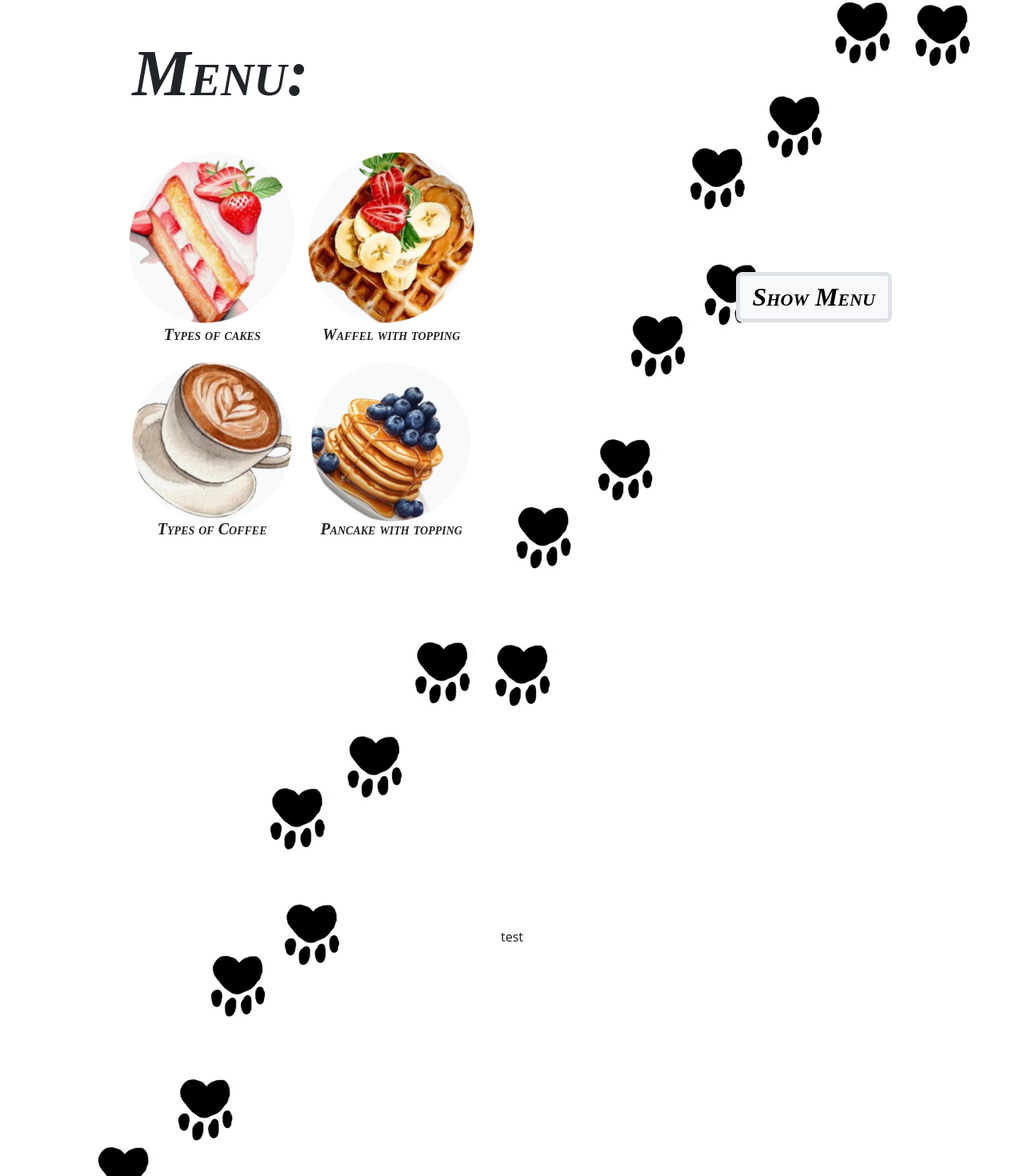
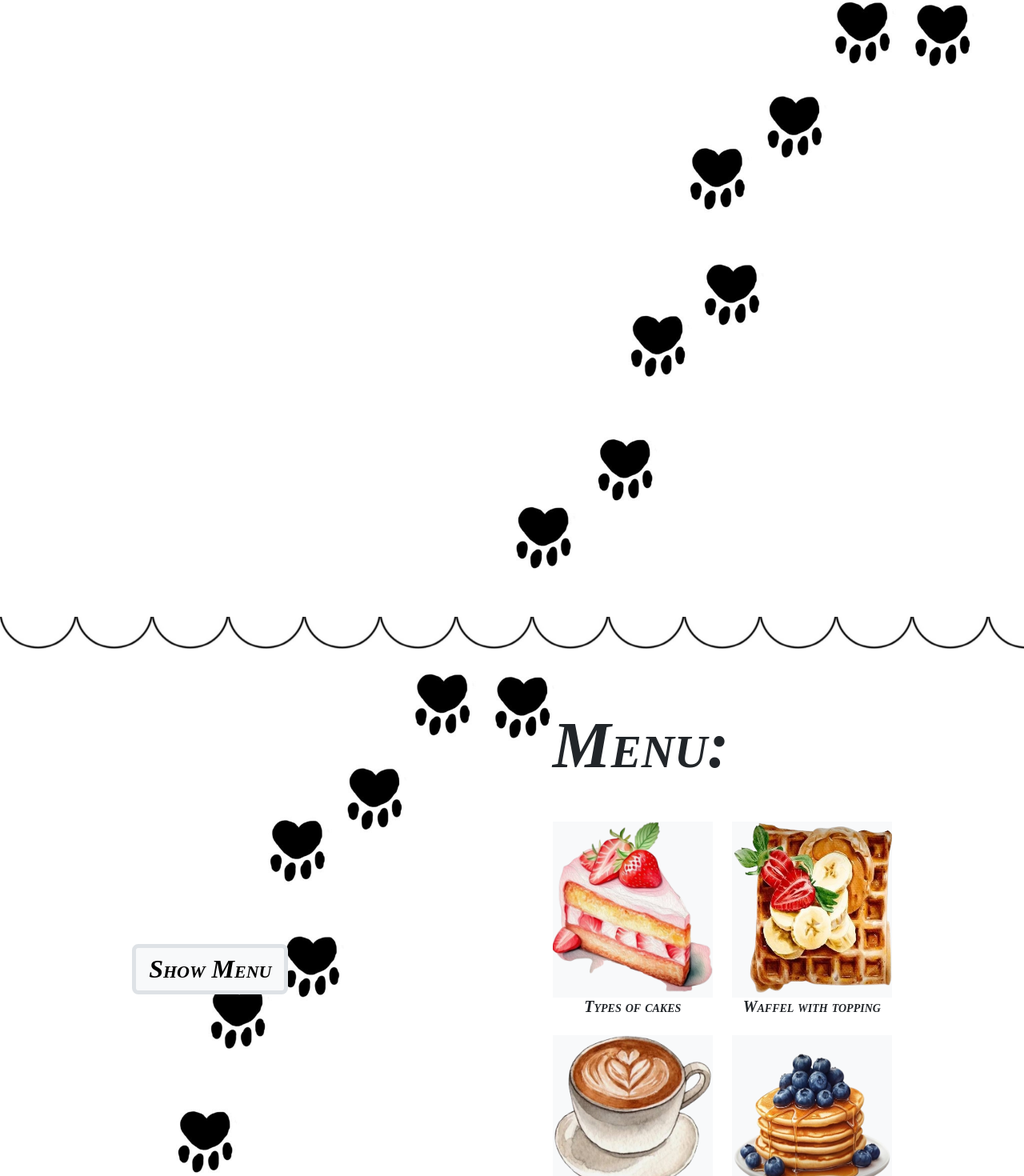
Before and after one commit to Yasaman-Behnam-Malekzadeh/cat-cafe, a React (Create React App) app: page / in a window 1280 px wide. Shown: the part 829-2299 px from the top of the page at 80% size. Built offline with nearby package versions, Linux system fonts and the light colour scheme.

Commit message:
change Menu section with Fun facts section

```diff
--- a/src/App.js
+++ b/src/App.js
@@ -1,13 +1,13 @@
-import Contact from './components/Contact';
-import Home from './components/Home';
-import Menu from './components/Menu';
+import FunFacts from "./components/FunFacts";
+import Home from "./components/Home";
+import Menu from "./components/Menu";
 
 function App() {
   return (
     <div className="App">
-      <Home/>
-      <Menu/>
-      <Contact/>
+      <Home />
+      <FunFacts />
+      <Menu />
     </div>
   );
 }
--- a/src/components/Contact.js
+++ b/src/components/FunFacts.js
@@ -1,20 +1,20 @@
 import bgMenu from "../images/bg-menu.jpeg";
 
-function Contact() {
+function FunFacts() {
   return (
     <div
-      className="menu d-flex justify-content-around align-items-center"
+      className="fun-facts"
       style={{
         backgroundImage: `url(${bgMenu})`,
         backgroundSize: "contain",
         backgroundRepeat: "no-repeat",
-        backgroundPosition: "center left",
+        backgroundPosition: "center right",
         height: "100vh",
       }}
     >
-      test
+      test testtest
     </div>
   );
 }
 
-export default Contact;
+export default FunFacts;
--- a/src/components/Home.js
+++ b/src/components/Home.js
@@ -8,7 +8,7 @@ import sixthCat from "../images/6.jpg";
 import bgWidth from "../images/bg-width.jpeg";
 import cloud from "../images/cloud.jpeg";
 
-import React, { useState, useEffect } from "react";
+import React, { useState } from "react";
 
 function Home() {
   const [showMewo, setShowMewo] = useState(false);
--- a/src/components/Menu.js
+++ b/src/components/Menu.js
@@ -1,114 +1,37 @@
-import React, { useEffect, useRef } from "react";
+import React from "react";
 import bgMenu from "../images/bg-menu.jpeg";
 import cake from "../images/cake.png";
 import wafel from "../images/waffel.png";
 import capochino from "../images/copochino.png";
 import pancake from "../images/pancake.png";
+import bgWidth from "../images/bg-width-opp.jpeg";
 
 function Menu() {
-  const imageRefs = useRef([]);
+  return (
+    <div>
+      {/* Top Stripe (bgWidth) */}
+      <div
+        style={{
+          backgroundImage: `url(${bgWidth})`,
+          height: "40px",
+          width: "100%",
+          backgroundSize: "contain",
+          backgroundRepeat: "repeat-x",
+        }}
+      />
 
-  useEffect(() => {
-    let lastScrollY = window.scrollY;
-
-    function handleScroll() {
-      const currentScrollY = window.scrollY;
-      const isScrollingDown = currentScrollY > lastScrollY;
-      const direction = isScrollingDown ? 1 : -1;
-
-      imageRefs.current.forEach((img) => {
-        if (img) {
-          img.style.transition = "transform 3s ease-in-out";
-          img.style.transform = `rotate(${direction * 360}deg)`;
-
-          setTimeout(() => {
-            img.style.transform = "rotate(0deg)";
-          }, 3000);
-        }
-      });
-
-      lastScrollY = currentScrollY;
-    }
-
-    window.addEventListener("scroll", handleScroll);
-    return () => window.removeEventListener("scroll", handleScroll);
-  }, []);
-
-  const setRef = (el, index) => {
-    imageRefs.current[index] = el;
-  };
-
-  return (
+      {/* Main Menu Section */}
       <div
         className="menu d-flex justify-content-around align-items-center"
         style={{
           backgroundImage: `url(${bgMenu})`,
           backgroundSize: "contain",
           backgroundRepeat: "no-repeat",
-        backgroundPosition: "center right",
+          backgroundPosition: "center left",
           height: "100vh",
         }}
       >
-      <div>
-        <h1
-          className="mb-5"
-          style={{ font: "italic small-caps bold 82px cursive" }}
-        >
-          Menu:
-        </h1>
-        <div className="row mb-4">
-          <div className="d-flex flex-column align-items-center col">
-            <img
-              src={cake}
-              ref={(el) => setRef(el, 0)}
-              className="col rounded-circle bg-light"
-              height="200px"
-              width="200px"
-              alt="cake"
-              style={{ cursor: "pointer" }}
-            />
-            <span style={{ font: "italic small-caps bold 20px cursive" }}>Types of cakes</span>
-          </div>
-          <div  className="d-flex flex-column align-items-center col">
-            <img
-              src={wafel}
-              ref={(el) => setRef(el, 1)}
-              className="col rounded-circle bg-light"
-              height="200px"
-              width="200px"
-              alt="wafel"
-              style={{ cursor: "pointer" }}
-            />
-            <span style={{ font: "italic small-caps bold 20px cursive" }}>Waffel with topping</span>
-          </div>
-        </div>
-        <div className="row mb-4">
-          <div  className="d-flex flex-column align-items-center col">
-            <img
-              src={capochino}
-              ref={(el) => setRef(el, 2)}
-              className="col rounded-circle bg-light"
-              height="200px"
-              width="200px"
-              alt="capochino"
-              style={{ cursor: "pointer" }}
-            />
-            <span style={{ font: "italic small-caps bold 20px cursive" }}>Types of Coffee</span>
-          </div>
-          <div  className="d-flex flex-column align-items-center col">
-            <img
-              src={pancake}
-              ref={(el) => setRef(el, 3)}
-              className="col rounded-circle bg-light"
-              height="200px"
-              width="200px"
-              alt="pancake"
-              style={{ cursor: "pointer" }}
-            />
-            <span style={{ font: "italic small-caps bold 20px cursive" }}>Pancake with topping</span>
-          </div>
-        </div>
-      </div>
+        {/* Button moved to left */}
         <div>
           <a
             href="#"
@@ -118,6 +41,75 @@ function Menu() {
             Show Menu
           </a>
         </div>
+
+        {/* Images moved to right */}
+        <div>
+          <h1
+            className="mb-5"
+            style={{ font: "italic small-caps bold 82px cursive" }}
+          >
+            Menu:
+          </h1>
+
+          <div className="row mb-4">
+            <div className="d-flex flex-column align-items-center col">
+              <img
+                src={cake}
+                className="col bg-light"
+                height="200px"
+                width="200px"
+                alt="cake"
+                style={{ cursor: "pointer" }}
+              />
+              <span style={{ font: "italic small-caps bold 20px cursive" }}>
+                Types of cakes
+              </span>
+            </div>
+            <div className="d-flex flex-column align-items-center col">
+              <img
+                src={wafel}
+                className="col bg-light"
+                height="200px"
+                width="200px"
+                alt="wafel"
+                style={{ cursor: "pointer" }}
+              />
+              <span style={{ font: "italic small-caps bold 20px cursive" }}>
+                Waffel with topping
+              </span>
+            </div>
+          </div>
+
+          <div className="row mb-4">
+            <div className="d-flex flex-column align-items-center col">
+              <img
+                src={capochino}
+                className="col bg-light"
+                height="200px"
+                width="200px"
+                alt="capochino"
+                style={{ cursor: "pointer" }}
+              />
+              <span style={{ font: "italic small-caps bold 20px cursive" }}>
+                Types of Coffee
+              </span>
+            </div>
+            <div className="d-flex flex-column align-items-center col">
+              <img
+                src={pancake}
+                className="col bg-light"
+                height="200px"
+                width="200px"
+                alt="pancake"
+                style={{ cursor: "pointer" }}
+              />
+              <span style={{ font: "italic small-caps bold 20px cursive" }}>
+                Pancake with topping
+              </span>
+            </div>
+          </div>
+        </div>
+      </div>
     </div>
   );
 }
```
Also changed, not shown: src/images/bg-width-opp.jpeg (added). Lines whose indentation alone changed are shown as unchanged.
